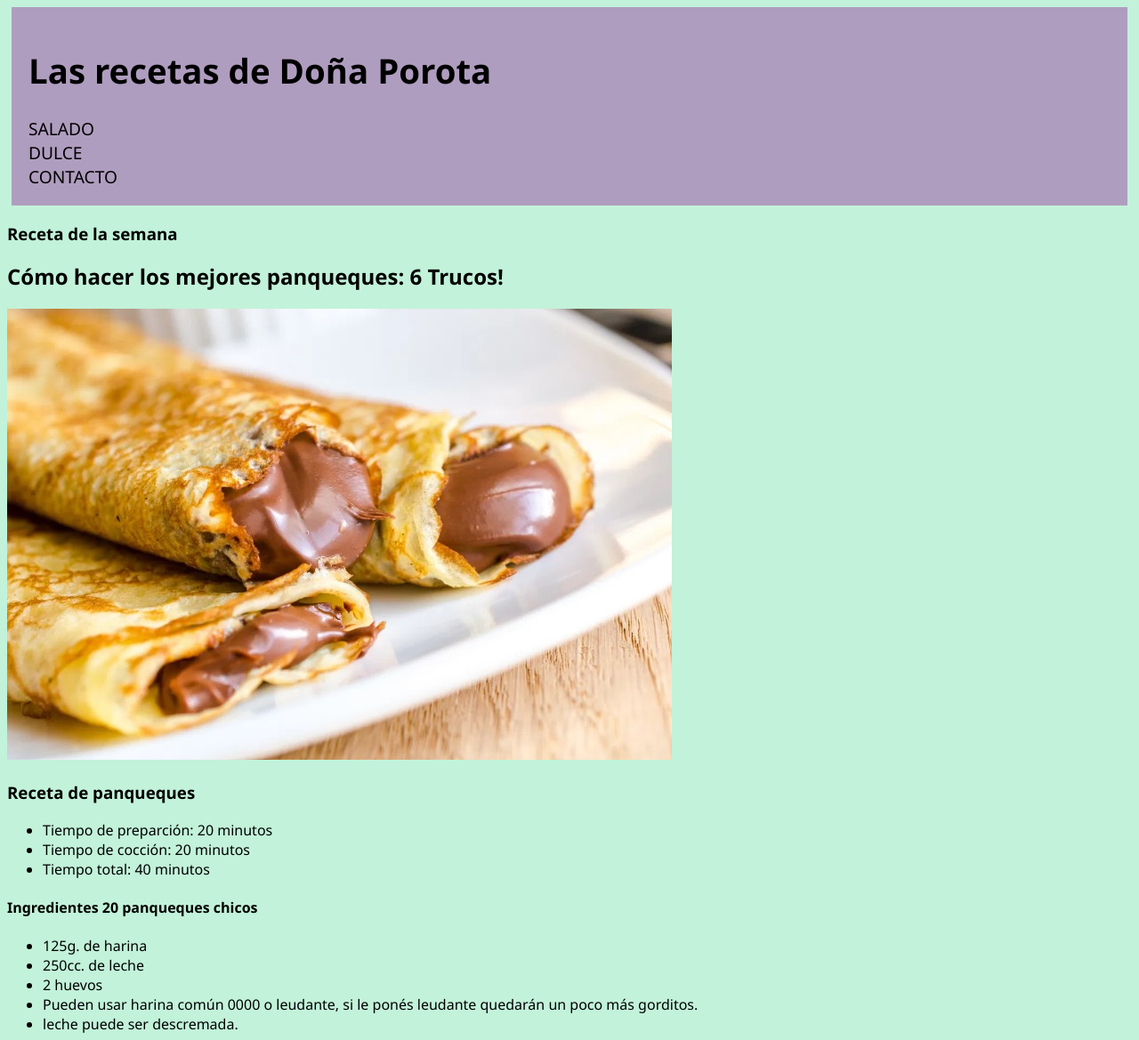
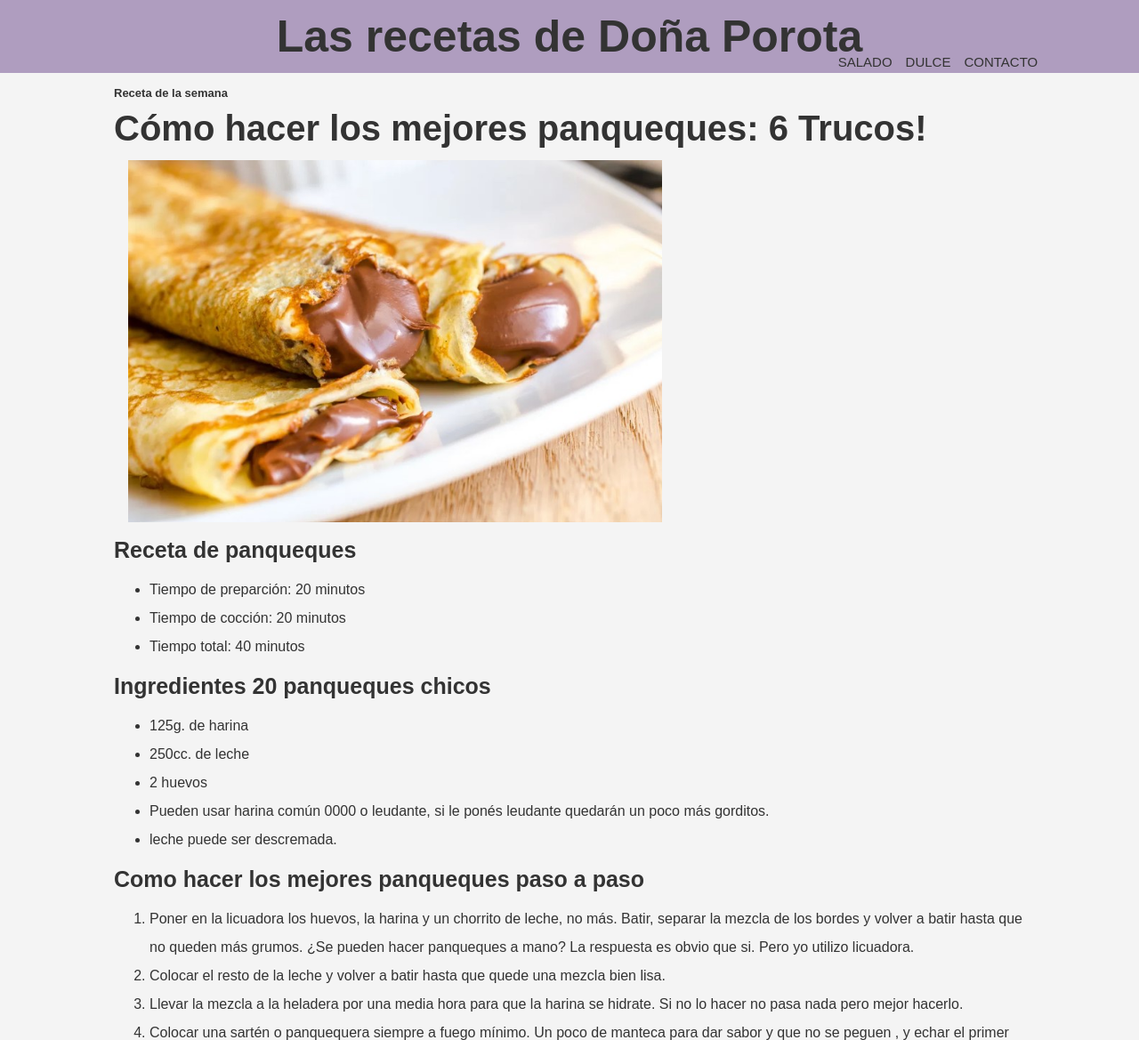
Before and after one commit to Valeriat92/RepositorioHenry, a plain HTML site: page CarpetaHenry/index.html in a window 1280 px wide. Shown: the top 1169 px of the page at 89% size. Drawn offline with Linux system fonts and the light colour scheme.

Commit message:
Homework04-CSS

```diff
--- a/CarpetaHenry/estilos.css
+++ b/CarpetaHenry/estilos.css
@@ -1,16 +1,72 @@
-body{background-color: rgb(194, 242, 217);
-    font-family:'Segoe UI', Tahoma, Geneva, Verdana, sans-serif;
+body {
+    font-family: 'Arial', sans-serif;
+    background-color: #f4f4f4;
+    color: #333;
+    margin: auto;
+  }
 
-}
-.cabecera{
+#cabecera{
     background-color: rgb(175, 157, 191);
-    font-size: larger;
-    margin: auto;
-    width: 95vw;
+    margin: 0;
     padding: 1em;
+    display: flex;
+    justify-content: center;
+    align-items: center;
+    position: relative;
+   }
+
+#titulo-web{
+    font-size: 50px;
 
 }
 
-.menu:hover{
-        background-color: rgb(194, 185, 192);
+#menu{
+        position: absolute;
+        right: 0.1em;
+        top: 75%;
+        transform: translate(-50%);
+        display: flex;
+        gap: 1em;
+        font-size: 15px;
 }
+
+#menu span {
+    transition: background-color 0.2s ease;
+    cursor: pointer;
+}
+
+
+#menu span:hover {
+    text-decoration: underline;
+}
+
+#principal{
+    padding: 1em;
+    width: 80vw;
+    margin:auto;
+    gap: 1em;
+
+}
+
+.titulo-seccion{
+    font-size: small;
+    margin-bottom: 1em;
+}
+
+#titulo-receta{
+    font-size: 40px;
+    align-items: center;
+}
+
+.subtitulos-receta{
+    font-size: 25px;
+}
+
+.pasos{
+    line-height: 2;
+}
+
+#imagen-receta{
+    width: 600px;
+    margin: 1em;
+}
--- a/CarpetaHenry/index.html
+++ b/CarpetaHenry/index.html
@@ -5,24 +5,21 @@
     <meta name="viewport" content="width=device-width, initial-scale=1.0">
     <title>Las recetas de Doña Porota</title>
     <link rel="stylesheet" href="./estilos.css">
+    <link rel="stylesheet" type="text/css" href="./reset.css">
 
 </head>
 <body>
     <header>
-        <div class="cabecera">
-            <h1>Las recetas de Doña Porota</h1>
-
-            <div class="menu">
-                <span>SALADO</span>
+       <div id="cabecera">
+            <div>
+                <h1 id="titulo-web">Las recetas de Doña Porota</h1>
             </div>
 
-            <div class="menu">
-            <span>DULCE</span>
-            </div>
-
-            <div class="menu">
-            <span>CONTACTO</span>
-            </div>
+                <div id="menu">
+                    <span>SALADO</span>
+                    <span>DULCE</span>
+                    <span>CONTACTO</span>
+                </div>
 
         </div>
     </header>
@@ -30,22 +27,25 @@
     <main>
         <section>
             <article>
-                <h3>Receta de la semana</h3>
-                    <h2>Cómo hacer los mejores panqueques: 6 Trucos!</h2>
-                    <img src="./panqueques.jpg">
 
-                    <h3>Receta de panqueques</h3>
+               <div id="principal">
 
-                    <ul>
+                <h3 class="titulo-seccion">Receta de la semana</h3>
+                    <h2 id="titulo-receta">Cómo hacer los mejores panqueques: 6 Trucos!</h2>
+                    <img src="./panqueques.jpg" id="imagen-receta">
+
+                    <h3 class="subtitulos-receta">Receta de panqueques</h3>
+
+                    <ul class="pasos">
                         <li>Tiempo de preparción: 20 minutos</li>
                         <li>Tiempo de cocción: 20 minutos</li>
                         <li>Tiempo total: 40 minutos</li>
                     </ul>
 
 
-                    <h4>Ingredientes 20 panqueques chicos</h4>
+                    <h4 class="subtitulos-receta">Ingredientes 20 panqueques chicos</h4>
 
-                    <ul>
+                    <ul class="pasos">
                         <li>125g. de harina</li>
                         <li>250cc. de leche</li>
                         <li>2 huevos</li>
@@ -54,22 +54,31 @@
                     </ul>
 
 
-                    <h4>Como hacer los mejores panqueques paso a paso</h4>
-                    <ol>
-                        <li><p>Poner en la licuadora los huevos, la harina y un chorrito de leche, no más. Batir, separar la mezcla de los bordes y volver a batir hasta que no queden más grumos. ¿Se pueden hacer panqueques a mano? La respuesta es obvio que si. Pero yo utilizo licuadora.</p></li>
-                        <li><p>Colocar el resto de la leche y volver a batir hasta que quede una mezcla bien lisa.</p></li>
-                        <li><p>Llevar la mezcla a la heladera por una media hora para que la harina se hidrate. Si no lo hacer no pasa nada pero mejor hacerlo.</p></li>
-                        <li><p>Colocar una sartén o panquequera siempre a fuego mínimo. Un poco de manteca para dar sabor y que no se peguen , y echar el primer cucharón. El primer panqueque nunca queda bien, a veces se descarta.</p></li>
-                        <li><p>De a poco ir haciendo panqueque por panqueque con paciencia, enmantecando cada tanto el fondo para dar sabor. Hay que tener cuidado de que no se caliente demasiado la sartén o panquequera (sino es difícil desparramar la mezcla), no hay que intentar despegarlos (se despegan solos cuando están cocidos) y hay que cocinarlos poco tiempo del segundo lado, así quedan tiernos.</p></li>
-                        <li><p>Ir colocando panqueque por panqueque en un plato y tapando con un repasador para que no se sequen.</p></li>
-                        <li><p>¿Se pueden freezar?, sí, envueltos en film, y secar unas horas antes así no se rompen al intentar despegarlos.</p></li>
-                        <li><p>Para hacer los panqueques con dulce de leche, untar cada panqueque, hacer los rollitos como se ven en el video, doblando primero los bordes para que no se escape el dulce de leche, colocar en una fuente, espolvorear con azúcar impalpable y chocolate rallado. Llevar a microondas un minuto para calentar. Devorar, ser feliz. Después te puedes sentir un poquito culpable. Quién te quita lo bailado dicen por ahi.</p></li>
+                    <h4 class="subtitulos-receta">Como hacer los mejores panqueques paso a paso</h4>
+                    <ol class="pasos">
+                        <li>Poner en la licuadora los huevos, la harina y un chorrito de leche, no más. Batir, separar la mezcla de los bordes y volver a batir hasta que no queden más grumos. ¿Se pueden hacer panqueques a mano? La respuesta es obvio que si. Pero yo utilizo licuadora.</li>
+                        <li>Colocar el resto de la leche y volver a batir hasta que quede una mezcla bien lisa.</li>
+                        <li>Llevar la mezcla a la heladera por una media hora para que la harina se hidrate. Si no lo hacer no pasa nada pero mejor hacerlo.</p></li>
+                        <li>
+                            <p>Colocar una sartén o panquequera siempre a fuego mínimo. Un poco de manteca para dar sabor y que no se peguen , y echar el primer cucharón. El primer panqueque nunca queda bien, a veces se descarta.
+                        </li>
+                        <li>
+                            <p>De a poco ir haciendo panqueque por panqueque con paciencia, enmantecando cada tanto el fondo para dar sabor. Hay que tener cuidado de que no se caliente demasiado la sartén o panquequera (sino es difícil desparramar la mezcla), no hay que intentar despegarlos (se despegan solos cuando están cocidos) y hay que cocinarlos poco tiempo del segundo lado, así quedan tiernos.</p>
+                        </li>
+                        <li>
+                            <p>Ir colocando panqueque por panqueque en un plato y tapando con un repasador para que no se sequen.</p>
+                        </li>
+                        <li>
+                            <p>¿Se pueden freezar?, sí, envueltos en film, y secar unas horas antes así no se rompen al intentar despegarlos.</p>
+                        </li>
+                        <li>
+                            <p>Para hacer los panqueques con dulce de leche, untar cada panqueque, hacer los rollitos como se ven en el video, doblando primero los bordes para que no se escape el dulce de leche, colocar en una fuente, espolvorear con azúcar impalpable y chocolate rallado. Llevar a microondas un minuto para calentar. Devorar, ser feliz. Después te puedes sentir un poquito culpable. Quién te quita lo bailado dicen por ahi.</p>
+                        </li>
                     </ol>
 
-                        <p>Los panqueques son un clásico en Argentina, al igual que el dulce de leche. Quizás éste último es un poco más difícil de conseguir dependiendo de donde nos encontremos, pero ahora no tienen excusas para animarse a cocinar panqueques caseros!</p>
+                        <p><b>Los panqueques son un clásico en Argentina, al igual que el dulce de leche. Quizás éste último es un poco más difícil de conseguir dependiendo de donde nos encontremos, pero ahora no tienen excusas para animarse a cocinar panqueques caseros!</b></p>
 
-
-
+                </div>
             </article>
         </section>
     </main>
--- /dev/null
+++ b/CarpetaHenry/reset.css
@@ -0,0 +1,45 @@
+/* reset.css */
+
+html, body, div, span, applet, object, iframe,
+h1, h2, h3, h4, h5, h6, p, blockquote, pre,
+a, abbr, acronym, address, big, cite, code,
+del, dfn, em, img, ins, kbd, q, s, samp,
+small, strike, strong, sub, sup, tt, var,
+b, u, i, center,
+dl, dt, dd, fieldset, form, label, legend,
+table, caption, tbody, tfoot, thead, tr, th, td,
+article, aside, canvas, details, embed,
+figure, figcaption, footer, header, hgroup,
+menu, nav, output, ruby, section, summary,
+time, mark, audio, video {
+  margin: 0;
+  padding: 0;
+  border: 0;
+  font-size: 100%;
+  vertical-align: baseline;
+}
+
+/* HTML5 display-role reset for older browsers */
+article, aside, details, figcaption, figure,
+footer, header, hgroup, menu, nav, section {
+  display: block;
+}
+
+body {
+  line-height: 1;
+}
+
+blockquote, q {
+  quotes: none;
+}
+
+blockquote::before, blockquote::after,
+q::before, q::after {
+  content: '';
+  content: none;
+}
+
+table {
+  border-collapse: collapse;
+  border-spacing: 0;
+}
```
